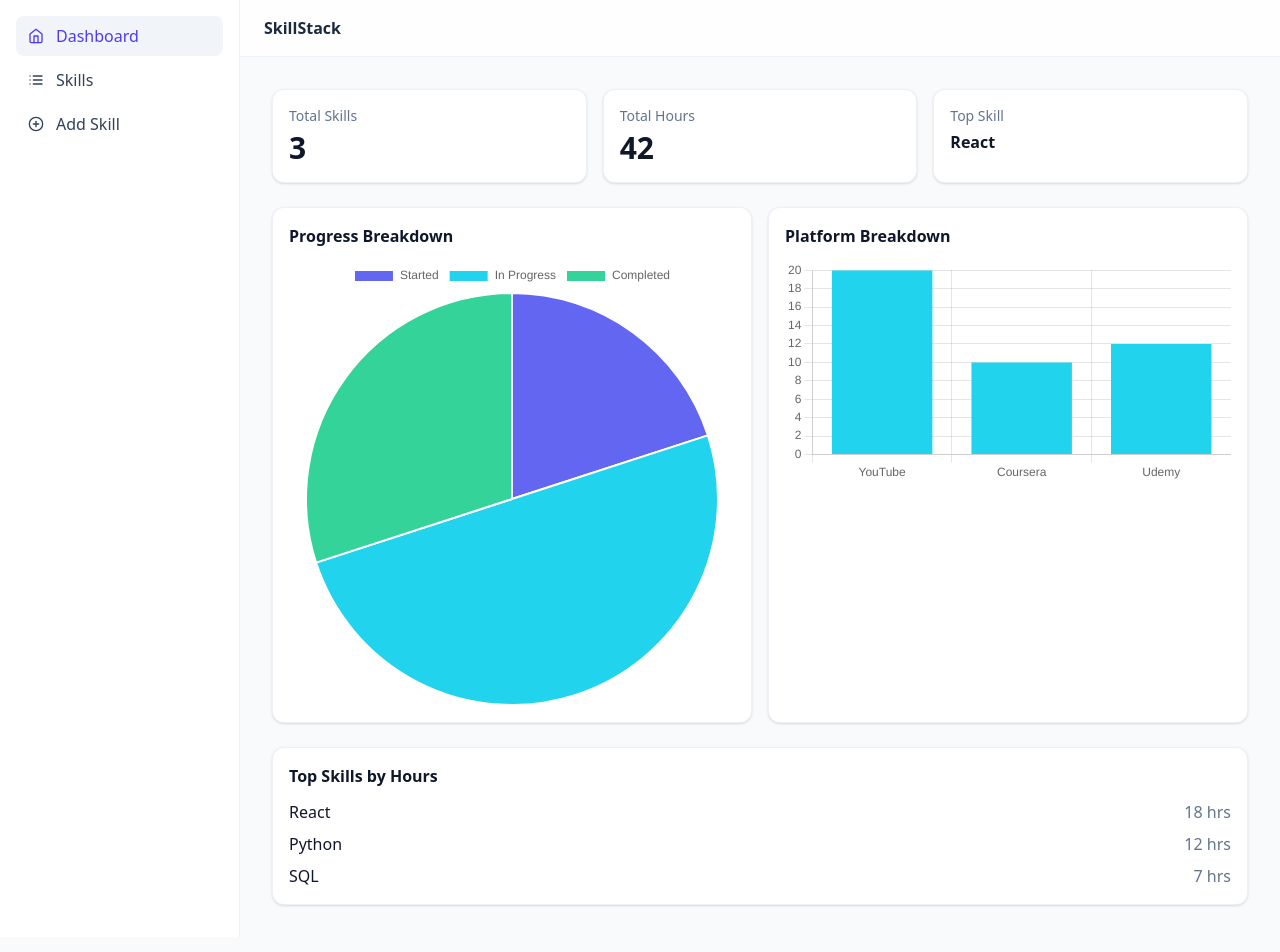
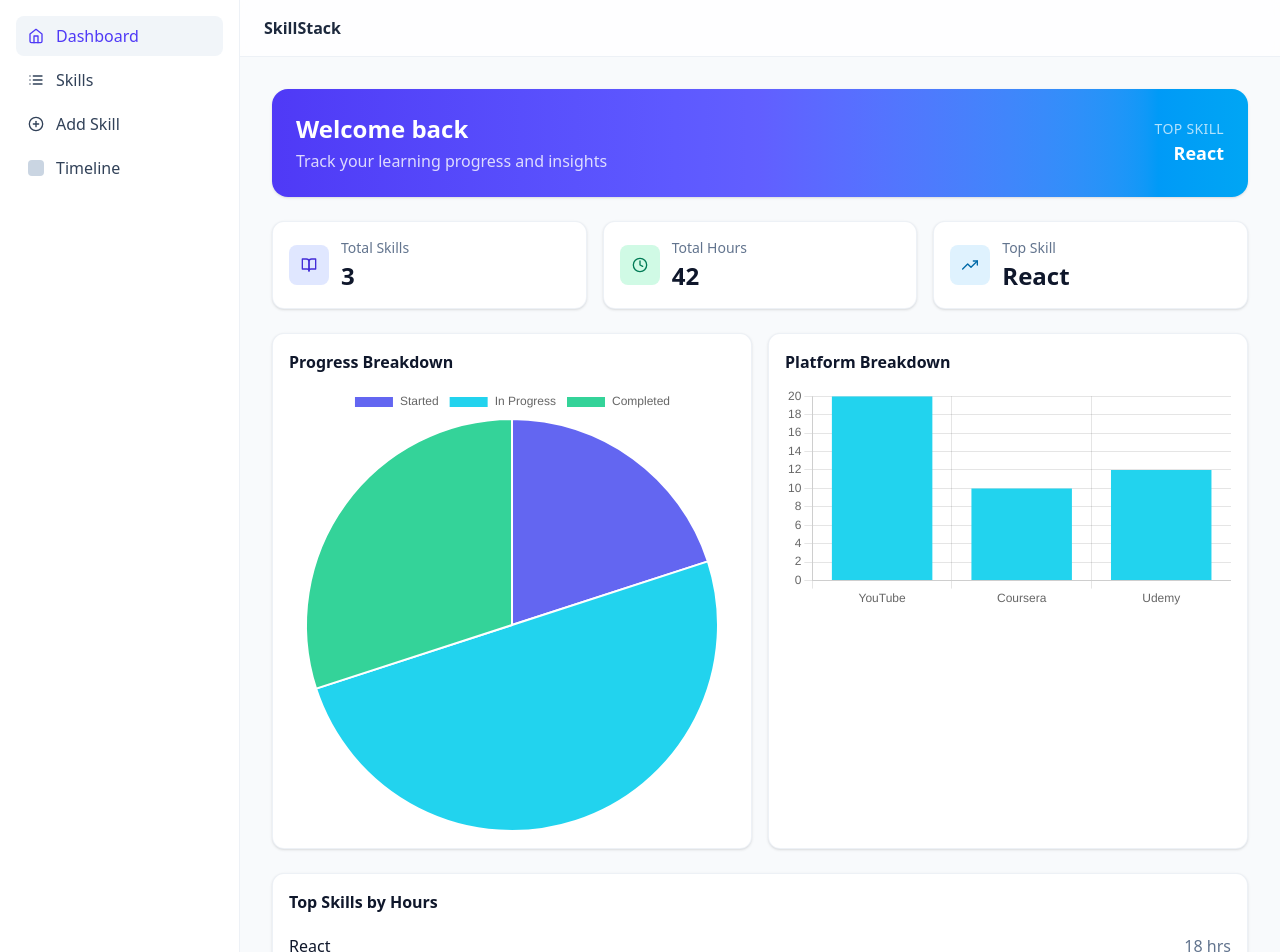
Before and after one commit to asifamal/SkillTracker-FrontEnd, a React (Vite) app: page /dashboard in a window 1280 px wide. Shown: the top 952 px of the page. Built offline with nearby package versions, Linux system fonts and the light colour scheme; no server answers.

Commit message:
added dashboard and also added some ui changes to make it look neat

```diff
--- a/src/App.tsx
+++ b/src/App.tsx
@@ -6,6 +6,7 @@ import Dashboard from './pages/Dashboard'
 import SkillsList from './pages/SkillsList'
 import AddSkill from './pages/AddSkill'
 import SkillDetail from './pages/SkillDetail'
+import Timeline from './pages/Timeline'
 
 const App: React.FC = () => {
   return (
@@ -20,6 +21,7 @@ const App: React.FC = () => {
             <Route path="/skills" element={<SkillsList />} />
             <Route path="/skills/add" element={<AddSkill />} />
             <Route path="/skills/:id" element={<SkillDetail />} />
+            <Route path="/timeline" element={<Timeline />} />
             <Route path="*" element={<div className="text-sm text-slate-500">Not Found</div>} />
           </Routes>
         </main>
--- a/src/components/Sidebar.tsx
+++ b/src/components/Sidebar.tsx
@@ -21,6 +21,9 @@ const Sidebar: React.FC = () => {
           <NavLink to="/skills/add" className={linkClass}>
             <FiPlusCircle /> <span>Add Skill</span>
           </NavLink>
+          <NavLink to="/timeline" className={linkClass}>
+            <span className="w-4 h-4 rounded bg-slate-300 dark:bg-slate-600 inline-block" /> <span>Timeline</span>
+          </NavLink>
         </nav>
       </div>
     </aside>
--- a/src/pages/Dashboard.tsx
+++ b/src/pages/Dashboard.tsx
@@ -4,6 +4,7 @@ import { fetchDashboard } from '../services/api'
 import Loader from '../components/Loader'
 import ProgressChart from '../components/Charts/ProgressChart'
 import PlatformChart from '../components/Charts/PlatformChart'
+import { FiBookOpen, FiClock, FiTrendingUp } from 'react-icons/fi'
 
 const Dashboard: React.FC = () => {
   const [data, setData] = useState<any>(null)
@@ -26,36 +27,68 @@ const Dashboard: React.FC = () => {
 
   return (
     <div className="space-y-6">
-      <div className="grid grid-cols-1 md:grid-cols-3 gap-4">
-        <div className="card p-4">
-          <div className="text-sm text-slate-500">Total Skills</div>
-          <div className="text-3xl font-semibold mt-1">{data.total_skills ?? 0}</div>
-        </div>
-        <div className="card p-4">
-          <div className="text-sm text-slate-500">Total Hours</div>
-          <div className="text-3xl font-semibold mt-1">{data.total_hours ?? 0}</div>
-        </div>
-        <div className="card p-4">
-          <div className="text-sm text-slate-500">Top Skill</div>
-          <div className="mt-1 font-semibold">{data.top_skills_by_hours?.[0]?.name ?? '—'}</div>
+      {/* Hero */}
+      <div className="rounded-2xl p-6 bg-gradient-to-r from-indigo-600 via-indigo-500 to-sky-500 text-white shadow-sm">
+        <div className="flex items-center justify-between">
+          <div>
+            <h1 className="text-2xl font-semibold">Welcome back</h1>
+            <p className="text-white/80 mt-1">Track your learning progress and insights</p>
+          </div>
+          <div className="hidden md:block text-right">
+            <div className="text-sm uppercase tracking-wide text-white/70">Top Skill</div>
+            <div className="text-lg font-semibold">{data.top_skills_by_hours?.[0]?.name ?? '—'}</div>
+          </div>
         </div>
       </div>
 
+      {/* Stats */}
+      <div className="grid grid-cols-1 md:grid-cols-3 gap-4">
+        <div className="card p-4 flex items-center gap-3">
+          <div className="p-3 rounded-lg bg-indigo-100 text-indigo-700 dark:bg-indigo-900/40 dark:text-indigo-300">
+            <FiBookOpen />
+          </div>
+          <div>
+            <div className="text-sm text-slate-500">Total Skills</div>
+            <div className="text-2xl font-semibold mt-0.5">{data.total_skills ?? 0}</div>
+          </div>
+        </div>
+        <div className="card p-4 flex items-center gap-3">
+          <div className="p-3 rounded-lg bg-emerald-100 text-emerald-700 dark:bg-emerald-900/40 dark:text-emerald-300">
+            <FiClock />
+          </div>
+          <div>
+            <div className="text-sm text-slate-500">Total Hours</div>
+            <div className="text-2xl font-semibold mt-0.5">{data.total_hours ?? 0}</div>
+          </div>
+        </div>
+        <div className="card p-4 flex items-center gap-3">
+          <div className="p-3 rounded-lg bg-sky-100 text-sky-700 dark:bg-sky-900/40 dark:text-sky-300">
+            <FiTrendingUp />
+          </div>
+          <div>
+            <div className="text-sm text-slate-500">Top Skill</div>
+            <div className="text-2xl font-semibold mt-0.5 truncate max-w-[12rem]">{data.top_skills_by_hours?.[0]?.name ?? '—'}</div>
+          </div>
+        </div>
+      </div>
+
+      {/* Charts */}
       <div className="grid grid-cols-1 lg:grid-cols-2 gap-4">
         <ProgressChart data={data.progress_breakdown || {}} />
         <PlatformChart data={data.platform_breakdown || {}} />
       </div>
 
+      {/* Top Skills List */}
       <div className="card p-4">
         <h3 className="font-semibold mb-3">Top Skills by Hours</h3>
-        <ul className="space-y-2">
+        <div className="divide-y divide-slate-200 dark:divide-slate-800">
           {(data.top_skills_by_hours || []).map((s: any) => (
-            <li key={s.name} className="flex items-center justify-between">
-              <span>{s.name}</span>
+            <div key={s.name} className="flex items-center justify-between py-2">
+              <span className="font-medium">{s.name}</span>
               <span className="text-slate-500">{s.hours} hrs</span>
-            </li>
+            </div>
           ))}
-        </ul>
+        </div>
       </div>
     </div>
   )
--- /dev/null
+++ b/src/pages/Timeline.tsx
@@ -0,0 +1,107 @@
+import React, { useEffect, useMemo, useState } from 'react'
+import { fetchTimeline } from '../services/api'
+
+type Activity = {
+  id: number
+  date: string // YYYY-MM-DD
+  title: string
+  hours: number
+  notes?: string
+  skill_id?: number
+  skill_name?: string
+}
+
+const groupByDate = (items: Activity[]) => {
+  const map: Record<string, Activity[]> = {}
+  for (const a of items) {
+    map[a.date] = map[a.date] || []
+    map[a.date].push(a)
+  }
+  return Object.entries(map).sort((a, b) => (a[0] < b[0] ? 1 : -1))
+}
+
+const Timeline: React.FC = () => {
+  const [activities, setActivities] = useState<Activity[]>([])
+  const [loading, setLoading] = useState(true)
+  const [error, setError] = useState<string | null>(null)
+  const [fromDate, setFromDate] = useState<string>('')
+  const [toDate, setToDate] = useState<string>('')
+
+  useEffect(() => {
+    let mounted = true
+    fetchTimeline()
+      .then((rows) => mounted && setActivities(rows as Activity[]))
+      .catch((e) => setError(String(e)))
+      .finally(() => mounted && setLoading(false))
+    return () => {
+      mounted = false
+    }
+  }, [])
+
+  const filtered = useMemo(() => {
+    return activities.filter((a) => {
+      if (fromDate && a.date < fromDate) return false
+      if (toDate && a.date > toDate) return false
+      return true
+    })
+  }, [activities, fromDate, toDate])
+
+  const groups = groupByDate(filtered)
+
+  return (
+    <div className="space-y-6">
+      <div className="flex items-end justify-between flex-wrap gap-3">
+        <div>
+          <h2 className="text-xl font-semibold">Learning Timeline</h2>
+          <p className="text-sm text-slate-500">Recent activity grouped by day</p>
+        </div>
+        <div className="flex items-center gap-2">
+          <div>
+            <label className="label">From</label>
+            <input type="date" className="input" value={fromDate} onChange={(e) => setFromDate(e.target.value)} />
+          </div>
+          <div>
+            <label className="label">To</label>
+            <input type="date" className="input" value={toDate} onChange={(e) => setToDate(e.target.value)} />
+          </div>
+        </div>
+      </div>
+
+      {loading ? (
+        <div className="card p-4">Loading...</div>
+      ) : error ? (
+        <div className="text-red-600">{error}</div>
+      ) : (
+        <div className="relative">
+          <div className="absolute left-4 top-0 bottom-0 w-px bg-slate-200 dark:bg-slate-800" />
+          <div className="space-y-6">
+            {groups.map(([date, acts]) => (
+              <div key={date} className="relative pl-10">
+                <div className="absolute left-0 w-8 h-8 rounded-full bg-indigo-600 text-white grid place-items-center text-xs font-semibold">
+                  {new Date(date).getDate()}
+                </div>
+                <div className="mb-2 text-sm font-semibold text-slate-600 dark:text-slate-300">
+                  {new Date(date).toLocaleDateString()}
+                </div>
+                <div className="space-y-3">
+                  {acts.map((a) => (
+                    <div key={a.id} className="card p-4">
+                      <div className="flex items-center justify-between">
+                        <div className="font-medium">{a.title}{a.skill_name ? ` • ${a.skill_name}` : ''}</div>
+                        <div className="text-xs text-slate-500">{a.hours} hrs</div>
+                      </div>
+                      {a.notes ? <div className="text-sm text-slate-600 dark:text-slate-300 mt-1">{a.notes}</div> : null}
+                    </div>
+                  ))}
+                </div>
+              </div>
+            ))}
+            {groups.length === 0 && <div className="card p-4 text-sm text-slate-500">No activities found</div>}
+          </div>
+        </div>
+      )}
+    </div>
+  )
+}
+
+export default Timeline
--- a/src/services/api.ts
+++ b/src/services/api.ts
@@ -101,6 +101,16 @@ export const updateProgress = (id: string | number, payload: Partial<{ status: n
 // SkillGoalDeleteView (DELETE /skills/delete_skill/<id>/)
 export const deleteSkill = (id: string | number) => api.delete(`delete_skill/${id}/`)
 
+// Timeline endpoints
+export type TimelineParams = { skill?: string | number; from?: string; to?: string }
+export const fetchTimeline = async (params?: TimelineParams) => {
+  const res = await api.get('timeline/', { params })
+  if (res.data && res.data.status === 1) return res.data.data as any[]
+  return []
+}
+export const createActivity = (payload: { skill_id: number; date: string; title: string; hours?: number; notes?: string }) =>
+  api.post('timeline/', payload)
+
 export const addSession = (id: string | number, payload: any) =>
   api.post(`skills/${id}/sessions/add/`, payload)
 
```
